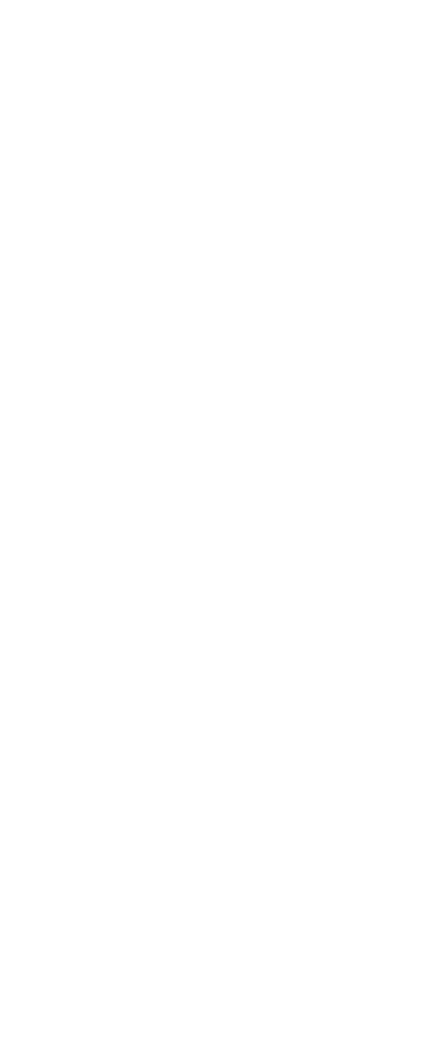
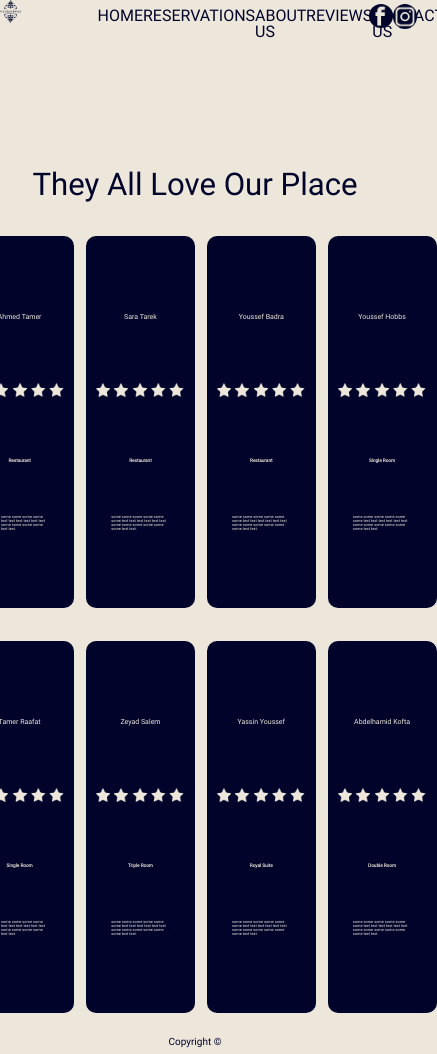
Before and after one commit to ATamer24/Villa-Belle-Epoque, a plain HTML site: page pages/reviews.html in a window 390 px wide. Shown: the whole page, 437 px wide, since content can reach past the window. Before the commit the page ends 844 px from the top, so only its background shows below. Drawn offline with Linux system fonts and the light colour scheme.

Commit message:
Review not responsive final

```diff
--- a/CSS/style.css
+++ b/CSS/style.css
@@ -396,10 +396,68 @@
     border-bottom: 5px solid var(--secondary_color);
 }
 
+
+/*REVIEWS*/
+.revcont{
+    margin-top: 20vh;
+    display: flex;
+    flex-direction: column;
+    justify-content: space-evenly;
+}
+.revheader{
+    font-size: 8vw;
+    color: var(--secondary_color) ;
+    font-family: 'Roboto',sans-serif;
+    text-align: center;
+    margin-bottom:5vw ;
+}
+.review{
+    padding-top: 2vh;
+    padding-bottom:2vh;
+    display: flex;
+    flex-direction: row;
+    justify-content: center;
+}
+.revcard{
+    display:flex;
+    flex-direction: column;
+    justify-content: space-evenly;
+    padding: 3vh;
+    margin-left: 3vw;
+    width: 15%;
+    height: 38vh;
+    background-color: var(--secondary_color);
+    color: var(--primary_color);
+    font-family: "Roboto",sans-serif;
+    border-radius: 10px;
+}
+
+.revcard:hover{
+    transform: scale(1.1);
+}
+.revcardrow{
+    display: flex;
+    flex-direction: row;
+    justify-content: space-evenly;
+}
+.revcardrate{
+    justify-content: center;
+}
+.revname{
+    font-size: 1.8vw;
+}
+.revopt{
+    font-size: 1.2vw;
+    font-weight: 700;
+}
+.revpar{
+    font-size: 1vw;
+}
+.stars{
+    width: 100px;
+    height: auto;
+}
 @media(max-width: 1075px){
-    .main-container{
-
-    }
     .rowflex{
         display: flex;
         flex-direction: column;
--- a/pages/reviews.html
+++ b/pages/reviews.html
@@ -0,0 +1,161 @@
+<!DOCTYPE html>
+<html>
+    <head>
+        <meta charset="utf-8">
+        <meta http-equiv="X-UA-Compatible" content="IE=edge">
+        <title>Villa Belle Epoque | Reviews</title>
+        <meta name="description" content="">
+        <meta name="viewport" content="width=device-width, initial-scale=1">
+        <link rel="shortcut icon" href="../images/logo.jpg">
+        <link rel="stylesheet" href="../CSS/reset.css">
+        <link rel="stylesheet" href="../CSS/style.css">
+    </head>
+    <body>
+        <nav class="nav-container">
+            <section>
+                <a href="../index.html">
+                    <img class="navimg" src="../images/logofinal.jpg" alt="Logo">
+                </a>
+            </section>
+
+
+            <ul class="links-container">
+                <li><a class="links" href="../index.html">HOME</a></li>
+                <li><a class="links" href="./Reservations.html">RESERVATIONS</a></li>
+                <li><a class="links" href="./about.html">ABOUT US</a></li>
+                <li><a class="links" href="./reviews.html">REVIEWS</a></li>                    <li><a class="links" href="./contact.html">CONTACT US</a></li>
+            </ul>
+
+            <section class="sm-container">
+                <a href="https://www.facebook.com/VillaBelleEpoque/" target="_blank">
+                    <img class="cropimage" src="../images/testFB3.jpg" alt="Facebook icon">
+                </a>
+                <a href="https://www.instagram.com/villabelleepoque/?hl=en" target="_blank">
+                    <img class="cropimage" src="../images/testIG3.jpg">
+                </a>
+            </section>
+        </nav>
+
+        <main class="revcont">
+            <h1 class="revheader">They All Love Our Place</h1>
+            <section class="review">
+                <section class="revcard">
+                    <div class="revcardrow revname">Ahmed Tamer</div>
+                    <figure class="revcardrow revcardrate" >
+                        <img class="stars" src="../images/ratings5.jpg" alt="rating">
+                    </figure>
+                    <div class="revcardrow revopt">Restaurant</div>
+                    <div class="revcardrow revpar">
+                        some some some some some some
+                        text text text text text text
+                        some some some some some some
+                        text text.
+                    </div>
+                </section>
+
+                <section class="revcard">
+                    <div class="revcardrow revname">Sara Tarek</div>
+                    <figure class="revcardrow revcardrate" >
+                        <img class="stars" src="../images/ratings5.jpg" alt="rating">
+                    </figure>
+                    <div class="revcardrow revopt">Restaurant</div>
+                    <div class="revcardrow revpar">
+                        some some some some some some
+                        text text text text text text
+                        some some some some some some
+                        text text.
+                    </div>
+                </section>
+
+                <section class="revcard">
+                    <div class="revcardrow revname">Youssef Badra</div>
+                    <figure class="revcardrow revcardrate" >
+                        <img class="stars" src="../images/ratings5.jpg" alt="rating">
+                    </figure>
+                    <div class="revcardrow revopt">Restaurant</div>
+                    <div class="revcardrow revpar">
+                        some some some some some some
+                        text text text text text text
+                        some some some some some some
+                        text text.
+                    </div>
+                </section>
+
+                <section class="revcard">
+                    <div class="revcardrow revname">Youssef Hobbs</div>
+                    <figure class="revcardrow revcardrate" >
+                        <img class="stars" src="../images/ratings5.jpg" alt="rating">
+                    </figure>
+                    <div class="revcardrow revopt">Single Room</div>
+                    <div class="revcardrow revpar">
+                        some some some some some some
+                        text text text text text text
+                        some some some some some some
+                        text text.
+                    </div>
+                </section>
+            </section>
+            <section class="review">
+                <section class="revcard">
+                    <div class="revcardrow revname">Tamer Raafat</div>
+                    <figure class="revcardrow revcardrate" >
+                        <img class="stars" src="../images/ratings5.jpg" alt="rating">
+                    </figure>
+                    <div class="revcardrow revopt">Single Room</div>
+                    <div class="revcardrow revpar">
+                        some some some some some some
+                        text text text text text text
+                        some some some some some some
+                        text text.
+                    </div>
+                </section>
+
+                <section class="revcard">
+                    <div class="revcardrow revname">Zeyad Salem</div>
+                    <figure class="revcardrow revcardrate" >
+                        <img class="stars" src="../images/ratings5.jpg" alt="rating">
+                    </figure>
+                    <div class="revcardrow revopt">Triple Room</div>
+                    <div class="revcardrow revpar">
+                        some some some some some some
+                        text text text text text text
+                        some some some some some some
+                        text text.
+                    </div>
+                </section>
+
+                <section class="revcard">
+                    <div class="revcardrow revname">Yassin Youssef</div>
+                    <figure class="revcardrow revcardrate" >
+                        <img class="stars" src="../images/ratings5.jpg" alt="rating">
+                    </figure>
+                    <div class="revcardrow revopt">Royal Suite</div>
+                    <div class="revcardrow revpar">
+                        some some some some some some
+                        text text text text text text
+                        some some some some some some
+                        text text.
+                    </div>
+                </section>
+
+                <section class="revcard">
+                    <div class="revcardrow revname">Abdelhamid Kofta</div>
+                    <figure class="revcardrow revcardrate" >
+                        <img class="stars" src="../images/ratings5.jpg" alt="rating">
+                    </figure>
+                    <div class="revcardrow revopt">Double Room</div>
+                    <div class="revcardrow revpar">
+                        some some some some some some
+                        text text text text text text
+                        some some some some some some
+                        text text.
+                    </div>
+                </section>
+            </section>
+        </main>
+
+        <footer class="footer">
+            <p class="footertext">Copyright ©</p>
+        </footer>
+    </body>
+</html>
```
Also changed, not shown: images/ratings5.jpg (added).
